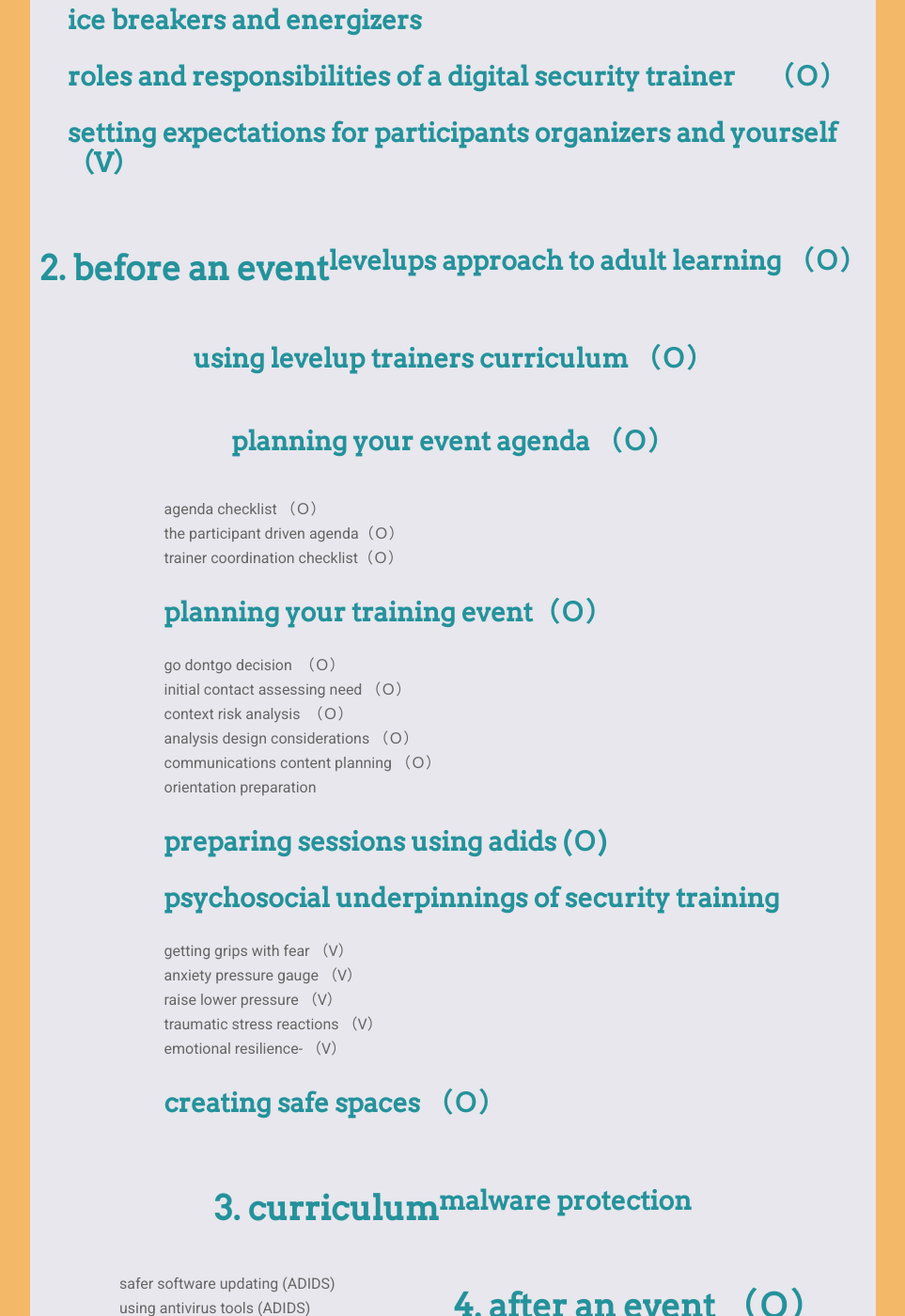
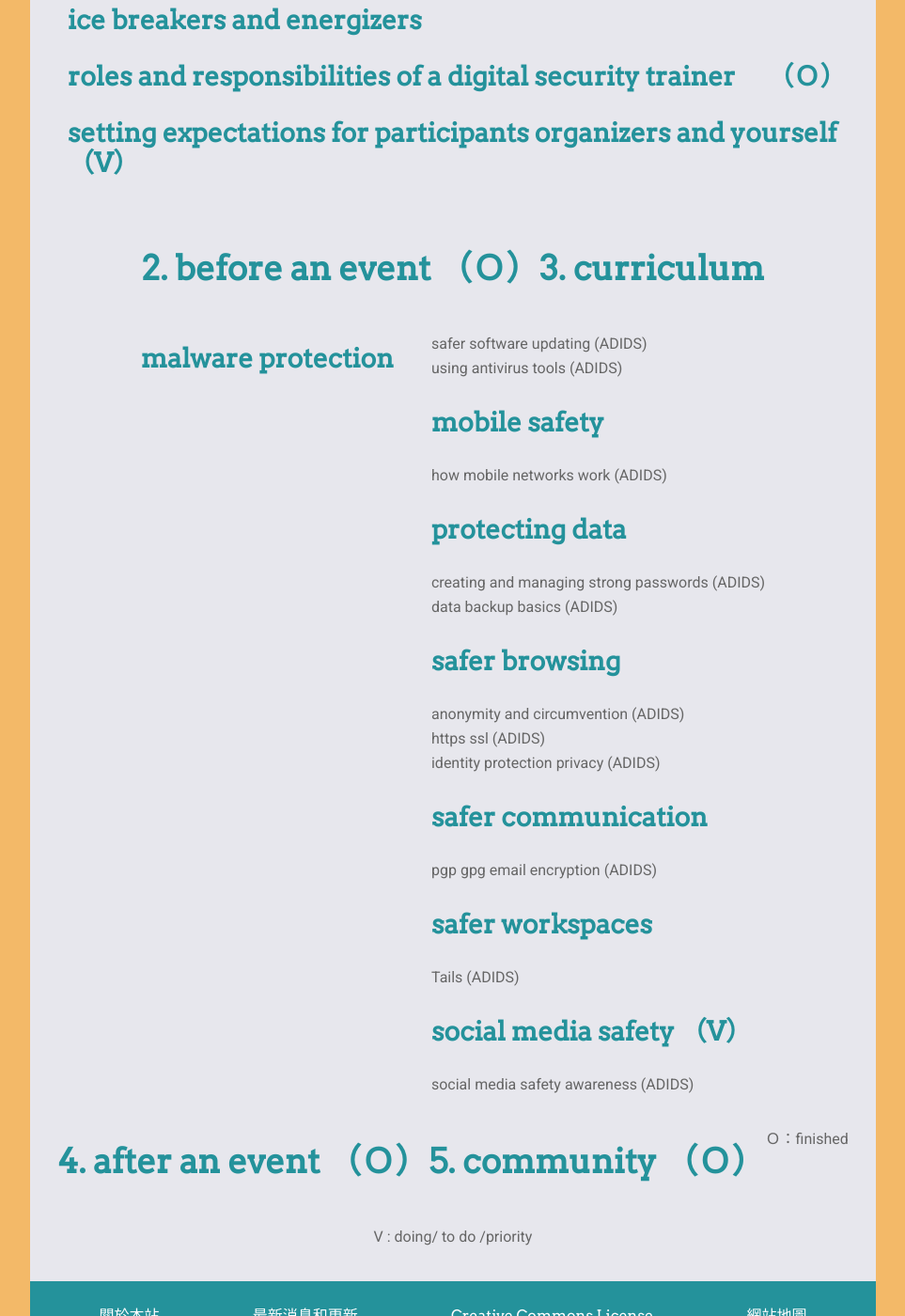
Before and after one commit to twngo/levelup, a Jekyll site: the page built from progress.md, in a window 1280 px wide and 1400 px high, scrolled down 859 px. Shown: the whole window at 94% size, without its empty margins (158-1121 px from the left). Built offline with Jekyll 4.4.1, drawn with Linux system fonts in a browser that asks for light colours; our own code applies the rules of GitHub Pages for plain Markdown files; a script that is not in the unit is left out; comment, search, counter and statistics services are not loaded.

Commit message:
readme progress

```diff
--- a/progress.md
+++ b/progress.md
@@ -10,28 +10,7 @@
 ### roles and responsibilities of a digital security trainer　 （Ｏ）
 ### setting expectations for participants organizers and yourself （V）
 
-## 2. before an event
-### levelups approach to adult learning （Ｏ）
-### using levelup trainers curriculum （Ｏ）
-### planning your event agenda （Ｏ）
-  - agenda checklist （Ｏ）
-  - the participant driven agenda（Ｏ）
-  - trainer coordination checklist（Ｏ）
-### planning your training event（Ｏ）
- - go dontgo decision　（Ｏ）
- - initial contact assessing need （Ｏ）
- - context risk analysis　（Ｏ）
- - analysis design considerations （Ｏ）
- - communications content planning （Ｏ）
- - orientation preparation
-### preparing sessions using adids (Ｏ)
-### psychosocial underpinnings of security training
-  - getting grips with fear （V）
-  - anxiety pressure gauge （V）
-  - raise lower pressure （V）
-  - traumatic stress reactions （V）
-  - emotional resilience- （V）
-### creating safe spaces （Ｏ）
+## 2. before an event （Ｏ）
 
 ## 3. curriculum
 ### malware protection
```
Also changed, not shown: README.md.
